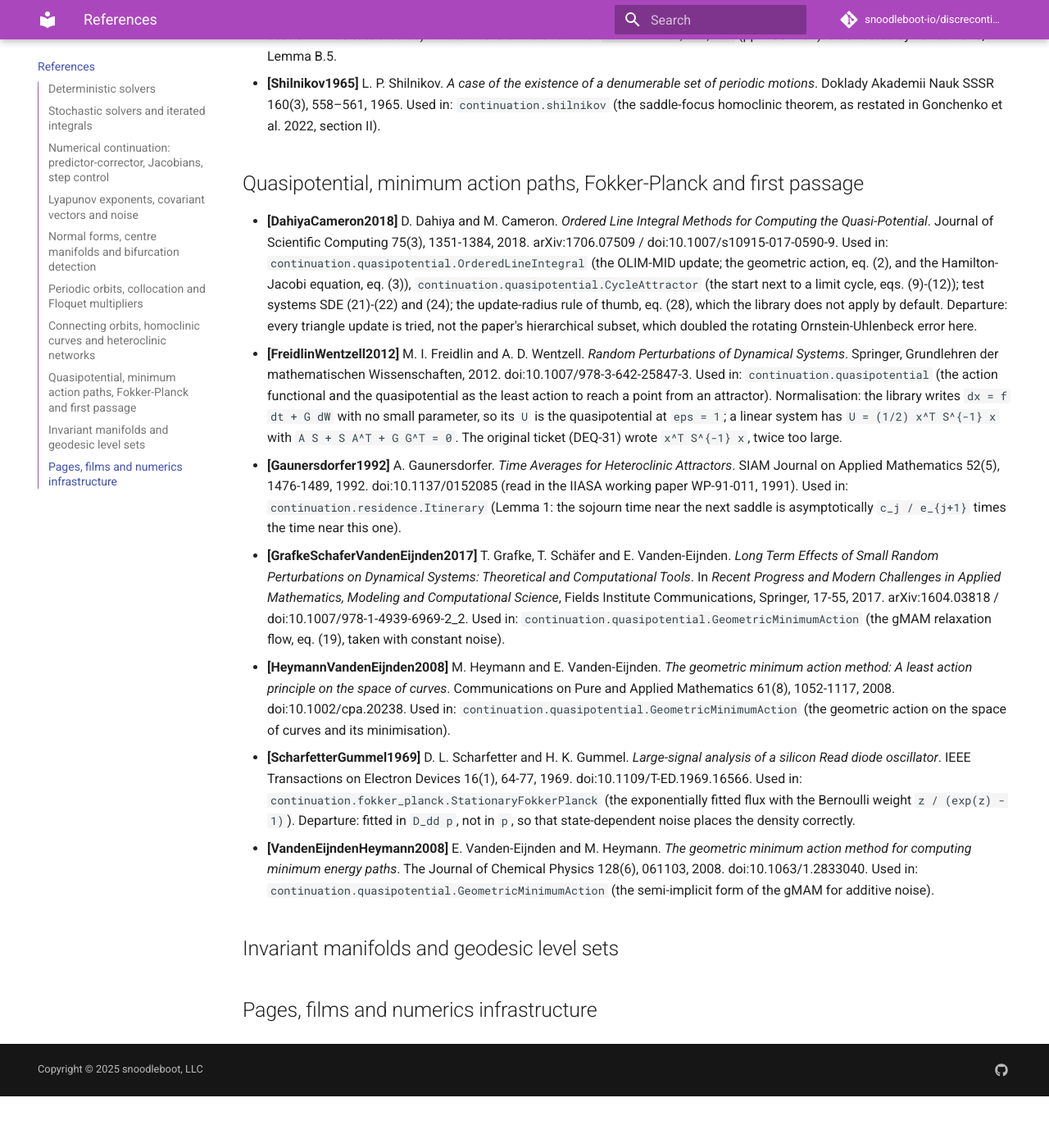
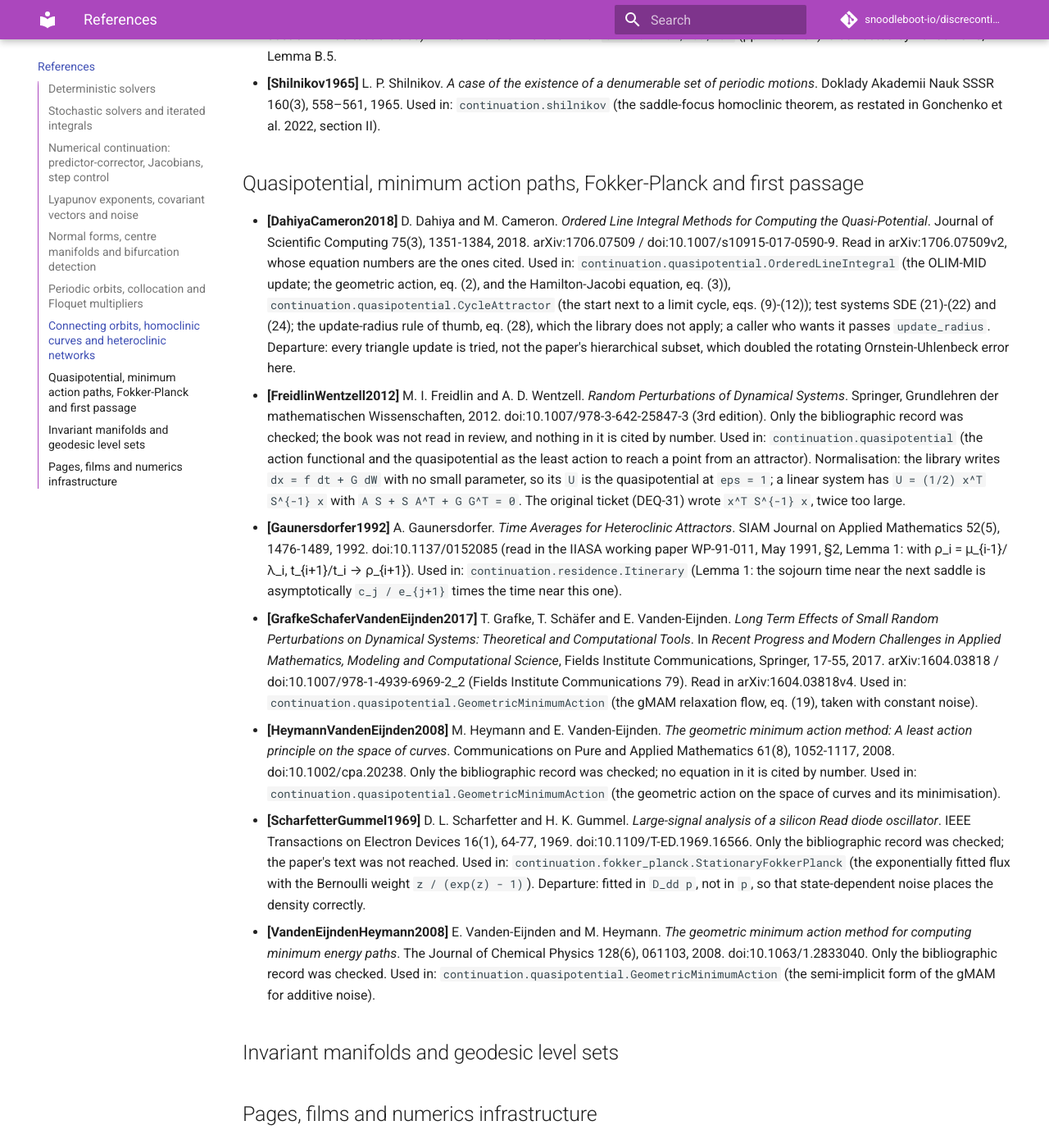
Before and after one commit to snoodleboot-io/discrecontinual_equations, an MkDocs documentation site: the page built from docs/references.md, in a window 1280 px wide and 1400 px high, scrolled down 8887 px. Shown: the whole window at 82% size. Built offline with MkDocs 1.6.1 and Material for MkDocs 9.7.7, drawn with Linux system fonts in a browser that asks for light colours; comment, search, counter and statistics services are not loaded; before the commit the page ends 10224 px from its top, so only the background shows below that.

Commit message:
Say Eq. (28) is the caller's to pass, which box the radius table measures, which pull requests will change the page, and how far each source was read

```diff
--- a/docs/references/quasipotential-first-passage.md
+++ b/docs/references/quasipotential-first-passage.md
@@ -4,10 +4,10 @@
 - **[AuthorYear]** Authors. *Title*. Venue, year. arXiv:xxxx / DOI. Used in: `module.function` (eq./thm).
 -->
 
-- **[DahiyaCameron2018]** D. Dahiya and M. Cameron. *Ordered Line Integral Methods for Computing the Quasi-Potential*. Journal of Scientific Computing 75(3), 1351-1384, 2018. arXiv:1706.07509 / doi:10.1007/s10915-017-0590-9. Used in: `continuation.quasipotential.OrderedLineIntegral` (the OLIM-MID update; the geometric action, eq. (2), and the Hamilton-Jacobi equation, eq. (3)), `continuation.quasipotential.CycleAttractor` (the start next to a limit cycle, eqs. (9)-(12)); test systems SDE (21)-(22) and (24); the update-radius rule of thumb, eq. (28), which the library does not apply by default. Departure: every triangle update is tried, not the paper's hierarchical subset, which doubled the rotating Ornstein-Uhlenbeck error here.
-- **[FreidlinWentzell2012]** M. I. Freidlin and A. D. Wentzell. *Random Perturbations of Dynamical Systems*. Springer, Grundlehren der mathematischen Wissenschaften, 2012. doi:10.1007/978-3-642-25847-3. Used in: `continuation.quasipotential` (the action functional and the quasipotential as the least action to reach a point from an attractor). Normalisation: the library writes `dx = f dt + G dW` with no small parameter, so its `U` is the quasipotential at `eps = 1`; a linear system has `U = (1/2) x^T S^{-1} x` with `A S + S A^T + G G^T = 0`. The original ticket (DEQ-31) wrote `x^T S^{-1} x`, twice too large.
-- **[Gaunersdorfer1992]** A. Gaunersdorfer. *Time Averages for Heteroclinic Attractors*. SIAM Journal on Applied Mathematics 52(5), 1476-1489, 1992. doi:10.1137/0152085 (read in the IIASA working paper WP-91-011, 1991). Used in: `continuation.residence.Itinerary` (Lemma 1: the sojourn time near the next saddle is asymptotically `c_j / e_{j+1}` times the time near this one).
-- **[GrafkeSchaferVandenEijnden2017]** T. Grafke, T. Schäfer and E. Vanden-Eijnden. *Long Term Effects of Small Random Perturbations on Dynamical Systems: Theoretical and Computational Tools*. In *Recent Progress and Modern Challenges in Applied Mathematics, Modeling and Computational Science*, Fields Institute Communications, Springer, 17-55, 2017. arXiv:1604.03818 / doi:10.1007/978-1-4939-6969-2_2. Used in: `continuation.quasipotential.GeometricMinimumAction` (the gMAM relaxation flow, eq. (19), taken with constant noise).
-- **[HeymannVandenEijnden2008]** M. Heymann and E. Vanden-Eijnden. *The geometric minimum action method: A least action principle on the space of curves*. Communications on Pure and Applied Mathematics 61(8), 1052-1117, 2008. doi:10.1002/cpa.20238. Used in: `continuation.quasipotential.GeometricMinimumAction` (the geometric action on the space of curves and its minimisation).
-- **[ScharfetterGummel1969]** D. L. Scharfetter and H. K. Gummel. *Large-signal analysis of a silicon Read diode oscillator*. IEEE Transactions on Electron Devices 16(1), 64-77, 1969. doi:10.1109/T-ED.1969.16566. Used in: `continuation.fokker_planck.StationaryFokkerPlanck` (the exponentially fitted flux with the Bernoulli weight `z / (exp(z) - 1)`). Departure: fitted in `D_dd p`, not in `p`, so that state-dependent noise places the density correctly.
-- **[VandenEijndenHeymann2008]** E. Vanden-Eijnden and M. Heymann. *The geometric minimum action method for computing minimum energy paths*. The Journal of Chemical Physics 128(6), 061103, 2008. doi:10.1063/1.2833040. Used in: `continuation.quasipotential.GeometricMinimumAction` (the semi-implicit form of the gMAM for additive noise).
+- **[DahiyaCameron2018]** D. Dahiya and M. Cameron. *Ordered Line Integral Methods for Computing the Quasi-Potential*. Journal of Scientific Computing 75(3), 1351-1384, 2018. arXiv:1706.07509 / doi:10.1007/s10915-017-0590-9. Read in arXiv:1706.07509v2, whose equation numbers are the ones cited. Used in: `continuation.quasipotential.OrderedLineIntegral` (the OLIM-MID update; the geometric action, eq. (2), and the Hamilton-Jacobi equation, eq. (3)), `continuation.quasipotential.CycleAttractor` (the start next to a limit cycle, eqs. (9)-(12)); test systems SDE (21)-(22) and (24); the update-radius rule of thumb, eq. (28), which the library does not apply; a caller who wants it passes `update_radius`. Departure: every triangle update is tried, not the paper's hierarchical subset, which doubled the rotating Ornstein-Uhlenbeck error here.
+- **[FreidlinWentzell2012]** M. I. Freidlin and A. D. Wentzell. *Random Perturbations of Dynamical Systems*. Springer, Grundlehren der mathematischen Wissenschaften, 2012. doi:10.1007/978-3-642-25847-3 (3rd edition). Only the bibliographic record was checked; the book was not read in review, and nothing in it is cited by number. Used in: `continuation.quasipotential` (the action functional and the quasipotential as the least action to reach a point from an attractor). Normalisation: the library writes `dx = f dt + G dW` with no small parameter, so its `U` is the quasipotential at `eps = 1`; a linear system has `U = (1/2) x^T S^{-1} x` with `A S + S A^T + G G^T = 0`. The original ticket (DEQ-31) wrote `x^T S^{-1} x`, twice too large.
+- **[Gaunersdorfer1992]** A. Gaunersdorfer. *Time Averages for Heteroclinic Attractors*. SIAM Journal on Applied Mathematics 52(5), 1476-1489, 1992. doi:10.1137/0152085 (read in the IIASA working paper WP-91-011, May 1991, §2, Lemma 1: with ρ_i = μ_{i-1}/λ_i, t_{i+1}/t_i → ρ_{i+1}). Used in: `continuation.residence.Itinerary` (Lemma 1: the sojourn time near the next saddle is asymptotically `c_j / e_{j+1}` times the time near this one).
+- **[GrafkeSchaferVandenEijnden2017]** T. Grafke, T. Schäfer and E. Vanden-Eijnden. *Long Term Effects of Small Random Perturbations on Dynamical Systems: Theoretical and Computational Tools*. In *Recent Progress and Modern Challenges in Applied Mathematics, Modeling and Computational Science*, Fields Institute Communications, Springer, 17-55, 2017. arXiv:1604.03818 / doi:10.1007/978-1-4939-6969-2_2 (Fields Institute Communications 79). Read in arXiv:1604.03818v4. Used in: `continuation.quasipotential.GeometricMinimumAction` (the gMAM relaxation flow, eq. (19), taken with constant noise).
+- **[HeymannVandenEijnden2008]** M. Heymann and E. Vanden-Eijnden. *The geometric minimum action method: A least action principle on the space of curves*. Communications on Pure and Applied Mathematics 61(8), 1052-1117, 2008. doi:10.1002/cpa.20238. Only the bibliographic record was checked; no equation in it is cited by number. Used in: `continuation.quasipotential.GeometricMinimumAction` (the geometric action on the space of curves and its minimisation).
+- **[ScharfetterGummel1969]** D. L. Scharfetter and H. K. Gummel. *Large-signal analysis of a silicon Read diode oscillator*. IEEE Transactions on Electron Devices 16(1), 64-77, 1969. doi:10.1109/T-ED.1969.16566. Only the bibliographic record was checked; the paper's text was not reached. Used in: `continuation.fokker_planck.StationaryFokkerPlanck` (the exponentially fitted flux with the Bernoulli weight `z / (exp(z) - 1)`). Departure: fitted in `D_dd p`, not in `p`, so that state-dependent noise places the density correctly.
+- **[VandenEijndenHeymann2008]** E. Vanden-Eijnden and M. Heymann. *The geometric minimum action method for computing minimum energy paths*. The Journal of Chemical Physics 128(6), 061103, 2008. doi:10.1063/1.2833040. Only the bibliographic record was checked. Used in: `continuation.quasipotential.GeometricMinimumAction` (the semi-implicit form of the gMAM for additive noise).
--- a/docs/user-guide/quasipotential-first-passage.md
+++ b/docs/user-guide/quasipotential-first-passage.md
@@ -144,7 +144,7 @@ print(f"gMAM action {relaxed.action:.4f}, converged {relaxed.converged}")
 
 The marched $U$ at $(0.8, -0.3)$ is `0.9993` against the exact `0.9986`. The last two lines are explained in the next section.
 
-**The update radius.** The default radius is 8 cells, and it is held fixed as the grid is refined. Measured on two closed forms, doubling the grid:
+**The update radius.** The default radius is 8 cells, and it is held fixed as the grid is refined. The table gives the maximum error of $U$ against two closed forms, doubling the grid: for the double well on the basin of $(-1, 0)$ within $\{U \le 2\}$, box $[-2, 1] \times [-1.5, 1.5]$; for the rotating Ornstein-Uhlenbeck process on $\{U \le 1.5\}$, box $[-1.5, 1.5]^2$.
 
 | System | 41 points | 81 points | 161 points | Observed order |
 |---|---|---|---|---|
@@ -153,7 +153,7 @@ The marched $U$ at $(0.8, -0.3)$ is `0.9993` against the exact `0.9986`. The las
 
 The radius must be at least comparable to the drift's rotation-to-gradient ratio on the region in question. A minimum action path crosses the level sets of $U$ at a shallow angle when the rotation is strong, so its predecessor lies many cells back along the front. On the paper's SDE (21), where that ratio is 10, a radius of 2 or 4 does not converge at all: radius 2 gives errors of 0.381, 0.370 and 0.371 at 129, 257 and 513 points. The default of 8 converges there, slowly. **If $U$ does not settle as the grid is refined, the radius is too small.**
 
-The paper's rule of thumb, its Eq. (28), $K = 10 + 4\,(\operatorname{round}(\log_2 N) - 7)$ for $2^7 \le N \le 2^{12}$, grows the radius with the grid. The library does not apply it by default. A larger radius also lengthens the one-point updates, whose midpoint-rule error grows like the square of their length, and on the steep double well that term dominates: at 81 points the error is 0.0107, 0.0112 and 0.0420 at radii 2, 4 and 8. The radius is therefore left to the caller.
+The paper's rule of thumb, its Eq. (28), $K = 10 + 4\,(\operatorname{round}(\log_2 N) - 7)$ for $2^7 \le N \le 2^{12}$, grows the radius with the grid. The library does not apply it; to use it, pass `update_radius` yourself. A larger radius also lengthens the one-point updates, whose midpoint-rule error grows like the square of their length, and on the steep double well that term dominates: at 81 points the error is 0.0107, 0.0112 and 0.0420 at radii 2, 4 and 8. The radius is therefore left to the caller.
 
 **Limits.**
 
@@ -164,7 +164,9 @@ The paper's rule of thumb, its Eq. (28), $K = 10 + 4\,(\operatorname{round}(\log
 - The error is first order in general (the linear interpolation along each triangle's base). Treat $U$ as accurate to the measured figures above, not to machine precision.
 - `GridQuasipotential.values` is `inf` where no path from the attractor reached. `floor` is the level below which a state is as close to the attractor as the grid resolves.
 
-**Sources.** [FreidlinWentzell2012] for the action and the quasipotential. [DahiyaCameron2018] for OLIM-MID: the geometric action, eq. (2); the Hamilton-Jacobi equation, eq. (3); the cycle start, eqs. (9)-(12); the test systems, SDEs (21) and (24); and the radius rule, eq. (28).
+**Work in progress.** Three open pull requests change `continuation.quasipotential` and are not yet on `main`: DEQ-57 (PR #58, a pointwise error estimate and refinement where it is large), DEQ-58 (PR #59, an opt-in parabolic update) and DEQ-59 (PR #60, minimum action paths through a state-dependent noise). This page describes `main`; the measured figures above, and the constant-$D$ limit of `GeometricMinimumAction` below, will be revisited as they merge.
+
+**Sources.** [FreidlinWentzell2012](../references.md#quasipotential-minimum-action-paths-fokker-planck-and-first-passage) for the action and the quasipotential. [DahiyaCameron2018](../references.md#quasipotential-minimum-action-paths-fokker-planck-and-first-passage) for OLIM-MID: the geometric action, eq. (2); the Hamilton-Jacobi equation, eq. (3); the cycle start, eqs. (9)-(12); the test systems, SDEs (21) and (24); and the radius rule, eq. (28). API: [`OrderedLineIntegral`](../api/continuation.md#discrecontinual_equations.continuation.quasipotential.OrderedLineIntegral), [`EquilibriumAttractor`](../api/continuation.md#discrecontinual_equations.continuation.quasipotential.EquilibriumAttractor), [`CycleAttractor`](../api/continuation.md#discrecontinual_equations.continuation.quasipotential.CycleAttractor), [`GridQuasipotential`](../api/continuation.md#discrecontinual_equations.continuation.quasipotential.GridQuasipotential).
 
 ## Minimum action paths
 
@@ -232,4 +234,4 @@ The measured growth ratio is `1.5000`, matching the prediction.
 - Choose the radius small against the distance between saddles and large against the distance moved in one sample. Otherwise a visit is missed or split in two.
 - The dwell times grow geometrically, so a long record is needed for several revolutions, and the integration must be accurate enough to follow a trajectory that passes extremely close to each saddle. Integrating the logarithms of the coordinates, as in the example, helps.
 
-**Source.** [Gaunersdorfer1992], Lemma 1. API: [`Itinerary`](../api/continuation.md#discrecontinual_equations.continuation.residence.Itinerary), [`Visit`](../api/continuation.md#discrecontinual_equations.continuation.residence.Visit).
+**Source.** [Gaunersdorfer1992](../references.md#quasipotential-minimum-action-paths-fokker-planck-and-first-passage), Lemma 1. API: [`Itinerary`](../api/continuation.md#discrecontinual_equations.continuation.residence.Itinerary), [`Visit`](../api/continuation.md#discrecontinual_equations.continuation.residence.Visit).
```
Also changed, not shown: other parts of docs/user-guide/quasipotential-first-passage.md (+2 -2 lines).
